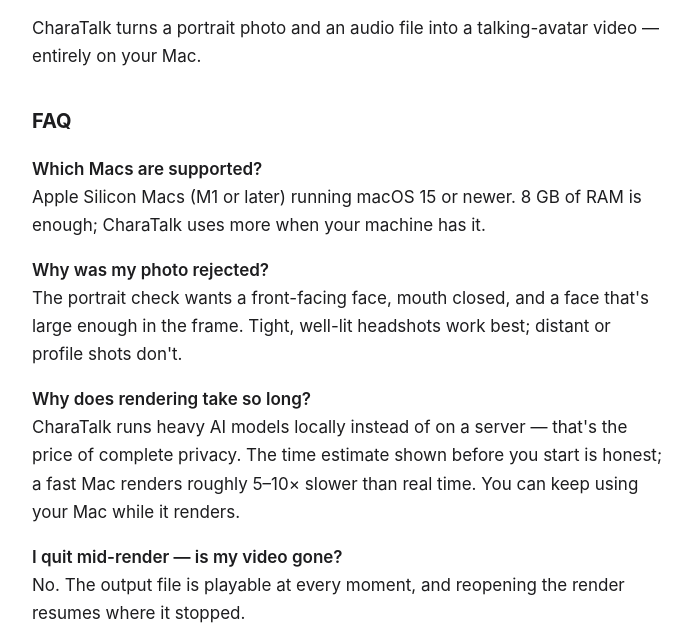
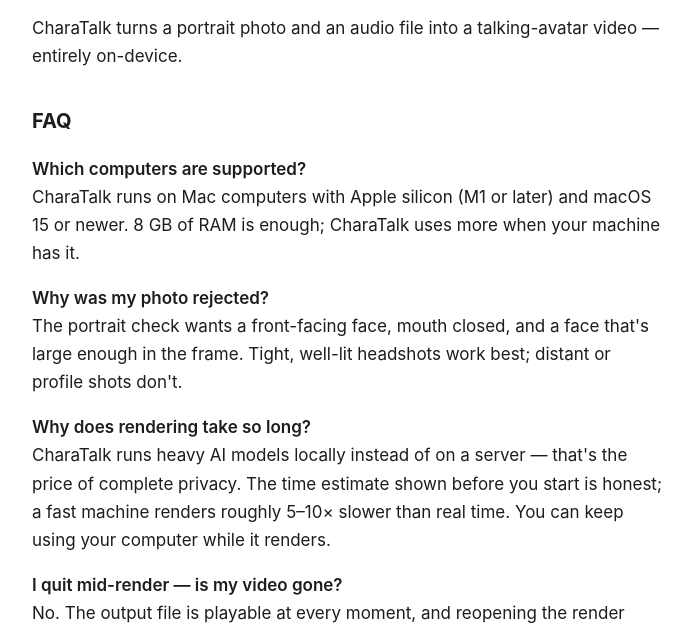
Before and after one commit to GrassRootAI/charatalk-site, a plain HTML site: page support/index.html in a window 1280 px wide. Shown: the part 145-777 px from the top of the page, without its empty margins (292-984 px from the left). Drawn offline with Linux system fonts and the light colour scheme.

Commit message:
Align copy with Apple trademark guidelines
Remove 'on your Mac' marketing phrasing and the plural 'Macs'; the
supported-hardware answer now uses the referential 'runs on Mac computers
with Apple silicon' form. The 'for Mac' title stays (approved referential
pattern). Mirrors the CharaTalk repo's Store/site sources (App Review
5.2.5 follow-up).

```diff
--- a/support/index.html
+++ b/support/index.html
@@ -12,12 +12,12 @@
   <h1>CharaTalk Support</h1>
 
   <p>CharaTalk turns a portrait photo and an audio file into a talking-avatar
-  video — entirely on your Mac.</p>
+  video — entirely on-device.</p>
 
   <h2>FAQ</h2>
 
-  <p><strong>Which Macs are supported?</strong><br>
-  Apple Silicon Macs (M1 or later) running macOS 15 or newer. 8&nbsp;GB of RAM
+  <p><strong>Which computers are supported?</strong><br>
+  CharaTalk runs on Mac computers with Apple silicon (M1 or later) and macOS 15 or newer. 8&nbsp;GB of RAM
   is enough; CharaTalk uses more when your machine has it.</p>
 
   <p><strong>Why was my photo rejected?</strong><br>
@@ -28,8 +28,8 @@
   <p><strong>Why does rendering take so long?</strong><br>
   CharaTalk runs heavy AI models locally instead of on a server — that's the
   price of complete privacy. The time estimate shown before you start is
-  honest; a fast Mac renders roughly 5–10× slower than real time. You can keep
-  using your Mac while it renders.</p>
+  honest; a fast machine renders roughly 5–10× slower than real time. You can keep
+  using your computer while it renders.</p>
 
   <p><strong>I quit mid-render — is my video gone?</strong><br>
   No. The output file is playable at every moment, and reopening the render
```
Also changed, not shown: index.html (+1 -1 lines), privacy/index.html (+1 -1 lines).
